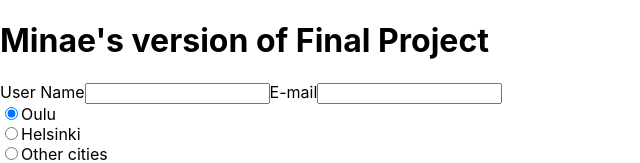
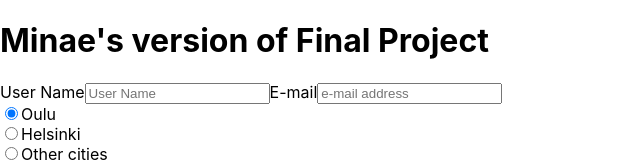
Before and after one commit to Blen-Hailu/Final-Project, a React (Create React App) app: page / in a window 1280 px wide. Shown: the top 163 px of the page, without its empty margins (0-640 px from the left). Built offline with nearby package versions, Linux system fonts and the light colour scheme.

Commit message:
updated query variables - need debugging still

```diff
--- a/src/components/InputEmail.jsx
+++ b/src/components/InputEmail.jsx
@@ -7,10 +7,13 @@ export const InputEmail =() => {
    return (
       <>
       <label>E-mail</label>
-        <input {...register("email",
+        <input
+        {...register("email",
         {pattern: /^[a-zA-Z0-9_.+-]+@([a-zA-Z0-9][a-zA-Z0-9-]*[a-zA-Z0-9]*\.)+[a-zA-Z]{2,}$/,
-         required: "Email Address is required"})}
-        aria-invalid={errors.mail ? "true" : "false"}/>
-       {errors.email && <div>{errors.email.message}</div>}
+         required: "Email Address is required"})
+         }
+        id="E-mail"
+        placeholder="e-mail address"
+        />
       </>
    )};
--- a/src/components/InputForm.jsx
+++ b/src/components/InputForm.jsx
@@ -27,10 +27,15 @@ export default function UserInput () {
       <InputRadio
         option_1='Oulu'
         option_2='Helsinki'
-        option_3='Other cities'/>
+        option_3='Other cities'
+        query_variable='service_location'/>
 
        {/*Submit button*/}
       <button type="submit">SIGN UP</button>
+
     </form>
+
+
+
   );
  }
--- a/src/components/InputName.jsx
+++ b/src/components/InputName.jsx
@@ -7,13 +7,15 @@ export const InputName =({title, query_variable }) => {
    return (
       <>
        <label>{title}</label>
-         <input id={query_variable}
-         {...register(query_variable,
+         <input
+         {...register(`${query_variable}`,
           {required: true,
            maxLength: 20,
            message: 'Required field',
            mode: onChange
           })}
+          id={title}
+          placeholder={title}
          />
       </>
   )};
--- a/src/components/InputRadio.jsx
+++ b/src/components/InputRadio.jsx
@@ -1,7 +1,9 @@
 import React from "react";
 import { useState } from 'react';
+import { useForm } from "react-hook-form";
 
-export const InputRadio =({option_1, option_2, option_3}) => {
+export const InputRadio =({option_1, option_2, option_3, query_variable }) => {
+    const { register } = useForm();
     //data
     const items = [option_1,option_2,option_3];
     //useState
@@ -17,6 +19,7 @@ export const InputRadio =({option_1, option_2, option_3}) => {
           return (
             <div key={item}>
               <input
+               {...register(`${query_variable}`)}
                 id={item}
                 type="radio"
                 value={item}
```
